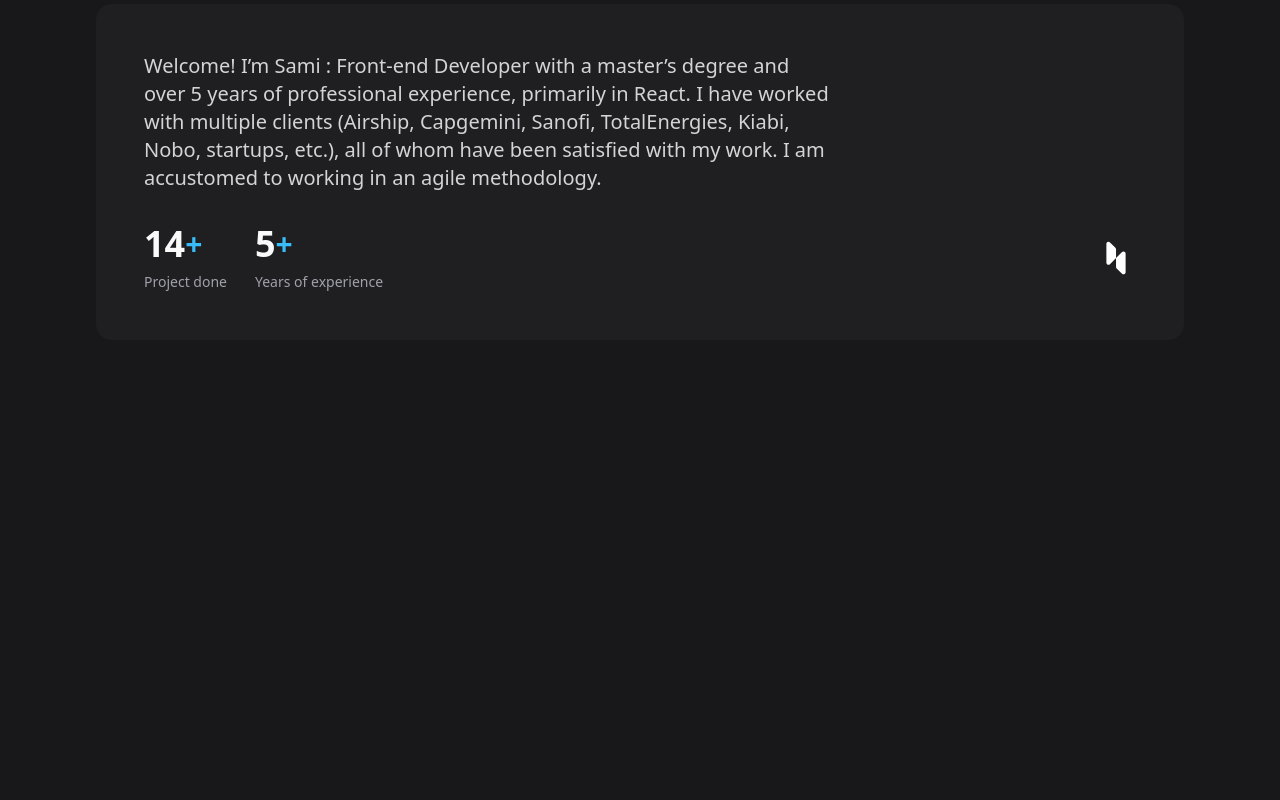
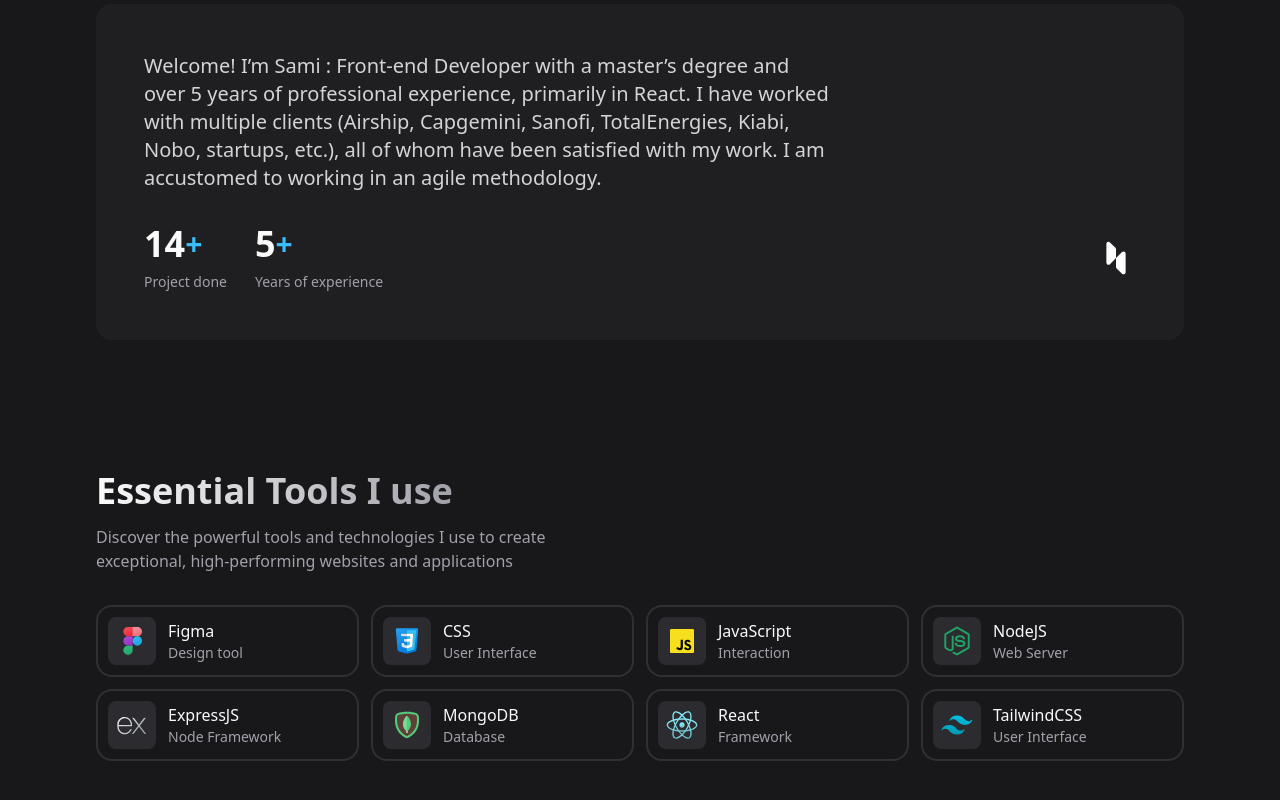
Before and after one commit to ankisami/my-portfolio, a React (Vite) app: page / in a window 1280 px wide. Shown: the part 748-1548 px from the top of the page. Built offline with nearby package versions, Linux system fonts and the light colour scheme.

Commit message:
feat: add Skill section

```diff
--- a/src/App.tsx
+++ b/src/App.tsx
@@ -1,4 +1,4 @@
-import { Header, Hero, About } from "./components";
+import { Header, Hero, About, Skill } from "./components";
 
 function App() {
   return (
@@ -7,6 +7,7 @@ function App() {
       <main>
         <Hero />
         <About />
+        <Skill />
       </main>
     </>
   );
--- /dev/null
+++ b/src/components/Skill.tsx
@@ -0,0 +1,24 @@
+import { skillItem } from "../constants/Skill";
+import SkillCard from "./SkillCard";
+
+const Skill = () => {
+  return (
+    <section className="section">
+      <div className="container">
+        <h2 className="headline-2">Essential Tools I use</h2>
+        <p className="text-zinc-400 mt-3 mb-8 max-w-[50ch]">
+          Discover the powerful tools and technologies I use to create
+          exceptional, high-performing websites and applications
+        </p>
+
+        <div className="grid gap-3 grid-cols-[repeat(auto-fill,_minmax(250px,_1fr))]">
+          {skillItem.map(({ imgSrc, label, desc }, index) => (
+            <SkillCard key={index} imgSrc={imgSrc} label={label} desc={desc} />
+          ))}
+        </div>
+      </div>
+    </section>
+  );
+};
+
+export default Skill;
--- /dev/null
+++ b/src/components/SkillCard.tsx
@@ -0,0 +1,28 @@
+import { Skill } from "../types";
+import classnames from "classnames";
+
+type SkillCardProps = Skill & {
+  className?: string;
+};
+
+const SkillCard = ({ imgSrc, label, desc, className }: SkillCardProps) => {
+  return (
+    <div
+      className={classnames(
+        "flex items-center gap-3 ring-2 ring-inset ring-zinc-50/10 rounded-2xl p-3 hover:bg-zinc-800 transition-colors group",
+        className
+      )}
+    >
+      <figure className="bg-zinc-700/50 rounded-lg overflow-hidden w-12 h-12 p-2 group-hoper:bg-zinc-900 transition-colors">
+        <img src={imgSrc} width={40} height={40} alt={label} />
+      </figure>
+
+      <div>
+        <h3>{label}</h3>
+        <p className="text-zinc-400 text-sm">{desc}</p>
+      </div>
+    </div>
+  );
+};
+
+export default SkillCard;
--- a/src/components/index.ts
+++ b/src/components/index.ts
@@ -3,3 +3,5 @@ export { default as Navbar } from "./Navbar";
 export { default as Hero } from "./Hero";
 export { default as Button } from "./Button";
 export { default as About } from "./About";
+export { default as Skill } from "./Skill";
+export { default as SkillCard } from "./SkillCard";
--- a/src/index.css
+++ b/src/index.css
@@ -26,7 +26,8 @@ body {
   @apply w-full h-full object-cover;
 }
 
-.headline-1 {
+.headline-1,
+.headline-2 {
   @apply max-w-max;
   background: -webkit-linear-gradient(0deg, #fafafa, #a1a1aa);
   -webkit-background-clip: text;
@@ -35,6 +36,10 @@ body {
 
 .headline-1 {
   @apply text-5xl leading-tight font-semibold lg:text-[55px] lg:leading-[1.15];
+}
+
+.headline-2 {
+  @apply text-3xl lg:text-4xl lg:leading-tight font-semibold;
 }
 
 .menu-btn {
```
